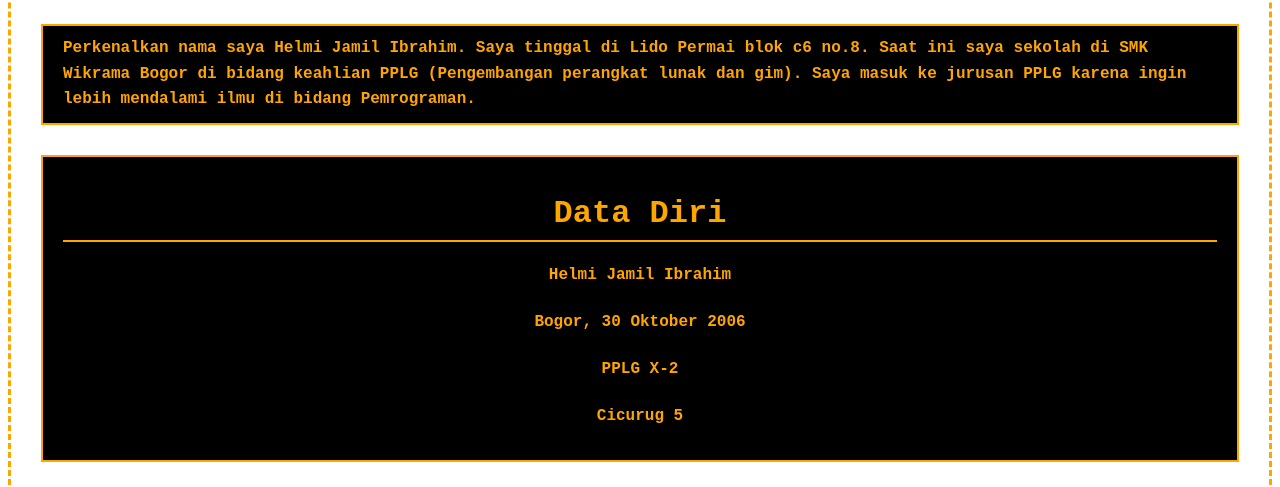
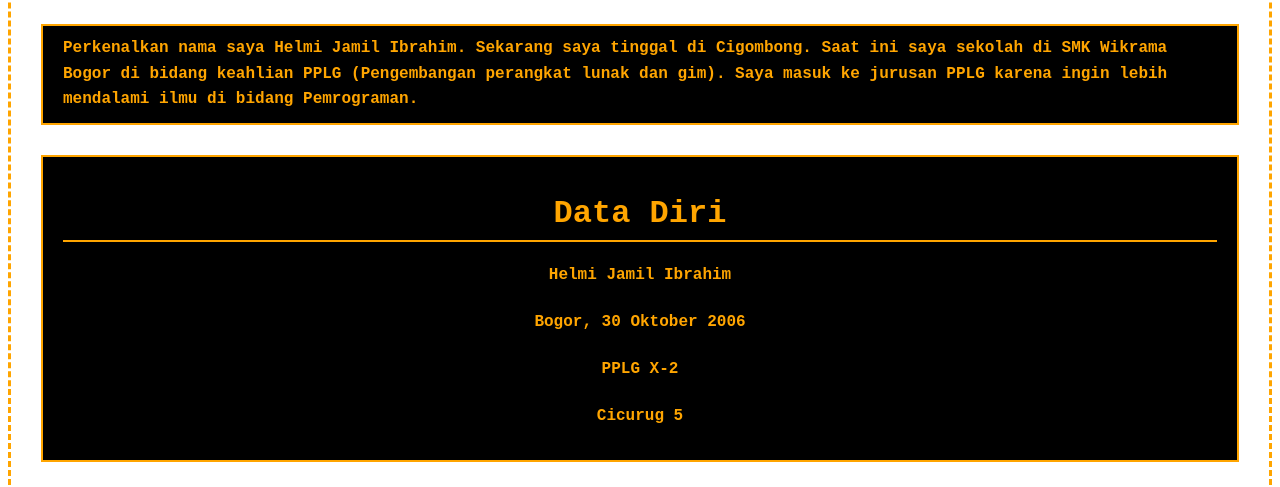
Before and after one commit to JamsterVoz/Jamil-Portofolio, a plain HTML site: page index.html in a window 1280 px wide. Shown: the part 293-780 px from the top of the page. Drawn offline with Linux system fonts and the light colour scheme.

Commit message:
Update index.html

```diff
--- a/index.html
+++ b/index.html
@@ -14,7 +14,7 @@
         <img class="foto" src="WhatsApp Image 2021-09-23 at 08.24.00.jpeg" style="width:200px">
     </center>
         <p div class="Perkenalan">
-            <b>Perkenalkan nama saya Helmi Jamil Ibrahim. Saya tinggal di Lido Permai blok c6 no.8. Saat ini saya sekolah di SMK Wikrama Bogor di bidang keahlian PPLG (Pengembangan perangkat lunak dan gim). Saya masuk ke jurusan PPLG karena ingin lebih mendalami ilmu di bidang Pemrograman.
+            <b>Perkenalkan nama saya Helmi Jamil Ibrahim. Sekarang saya tinggal di Cigombong. Saat ini saya sekolah di SMK Wikrama Bogor di bidang keahlian PPLG (Pengembangan perangkat lunak dan gim). Saya masuk ke jurusan PPLG karena ingin lebih mendalami ilmu di bidang Pemrograman.
         </b>
     </p>
 </head>
```
